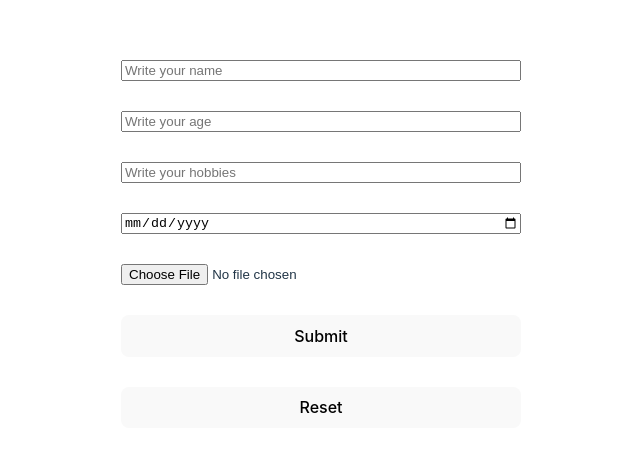
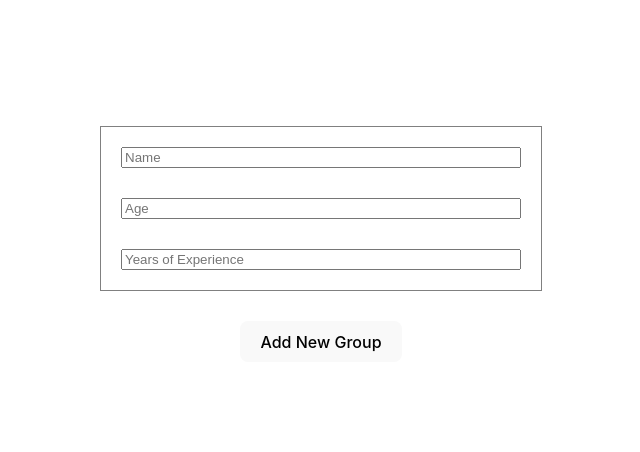
Before and after one commit to davi-p-oliveira-11/react-interview-quest, a React (Vite) app: page / in a window 1280 px wide. Shown: the part 156-608 px from the top of the page, without its empty margins (319-959 px from the left). Built offline with nearby package versions, Linux system fonts and the light colour scheme.

Commit message:
added initial container

```diff
--- a/src/App.jsx
+++ b/src/App.jsx
@@ -8,6 +8,7 @@ import Conditionals from './components/conditionals/Conditionals'
 import EventHandler from './components/eventhandling/EventHandling'
 import Keys from './components/keys-react/Keys'
 import Inputs from './components/inputs/ReactInputs'
+import DynamicInputs from './components/dinamicinputs/DynamicInputs'
 
 function App() {
 
@@ -36,7 +37,10 @@ function App() {
     {/* <Keys /> */}
 
     {/* Inputs */}
-    <Inputs />
+    {/* <Inputs /> */}
+
+    {/* Dynamic Inputs */}
+    <DynamicInputs />
     </>
 
   )
--- /dev/null
+++ b/src/components/dinamicinputs/DynamicInputs.jsx
@@ -0,0 +1,16 @@
+import './dyncamicinputs.css'
+
+function DynamicInputs() {
+  return (
+    <div className='dynamicinput'>
+      <div className='input-container'>
+        <input placeholder="Name" />
+        <input placeholder="Age" />
+        <input placeholder="Years of Experience" />
+      </div>
+      <button>Add New Group</button>
+    </div>
+  )
+}
+
+export default DynamicInputs;
--- /dev/null
+++ b/src/components/dinamicinputs/dyncamicinputs.css
@@ -0,0 +1,13 @@
+
+.input-container {
+  width: 400px;
+  display: flex;
+  flex-direction: column;
+  gap: 30px;
+  border: 1px solid gray;
+  padding: 20px;
+}
+
+button {
+  margin-top: 30px;
+}
```
